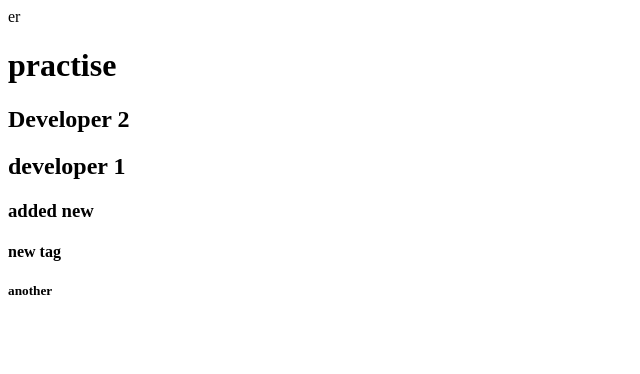
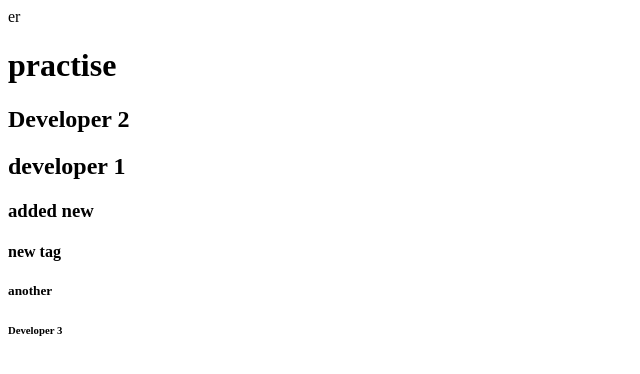
Before and after one commit to Lasya2008/devops, a plain HTML site: page index.html in a window 1280 px wide. Shown: the full height of the page, 0-640 px from the left. Drawn offline with Linux system fonts and the light colour scheme.

Commit message:
Update index.html

```diff
--- a/index.html
+++ b/index.html
@@ -10,5 +10,6 @@ er<!DOCTYPE html>
     <h3> added new</h3>
     <h4>new tag</h4>
     <h5> another</h5>
+     <h6> Developer 3</h6>
  </body>
 </html>
```
